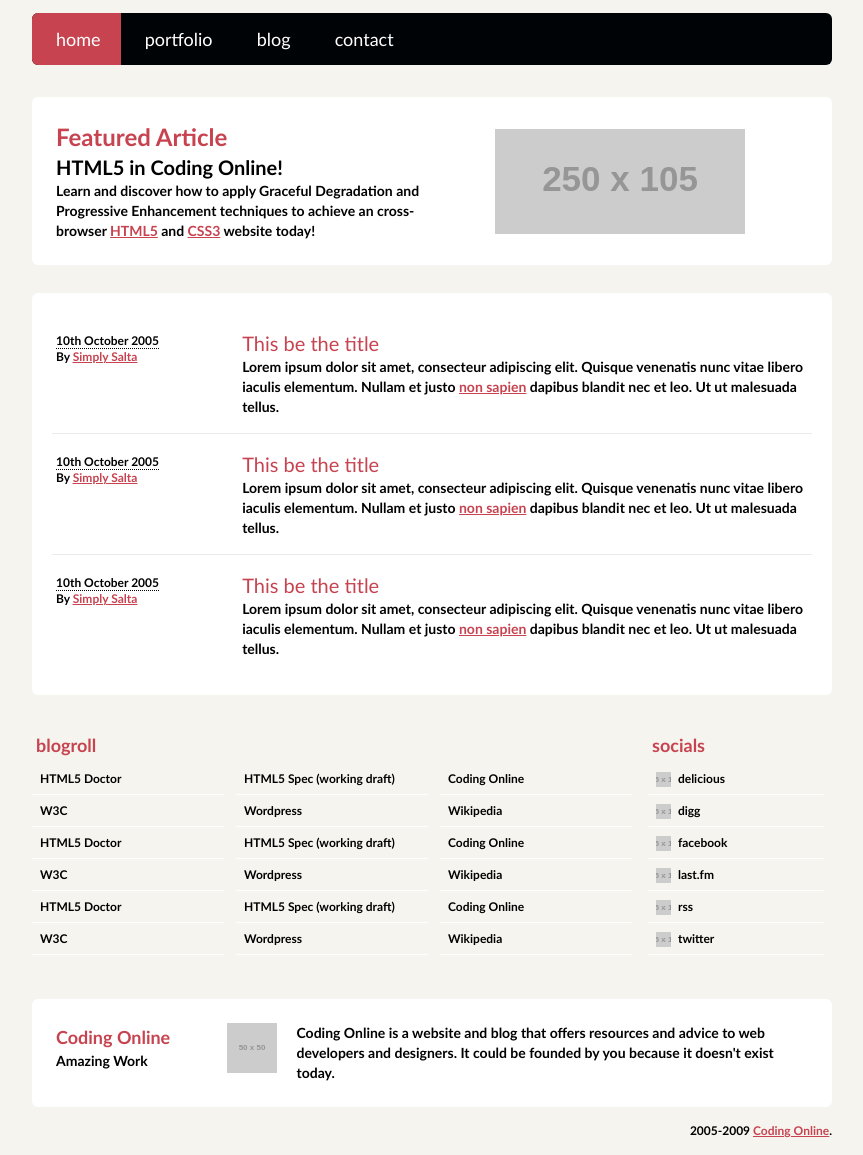
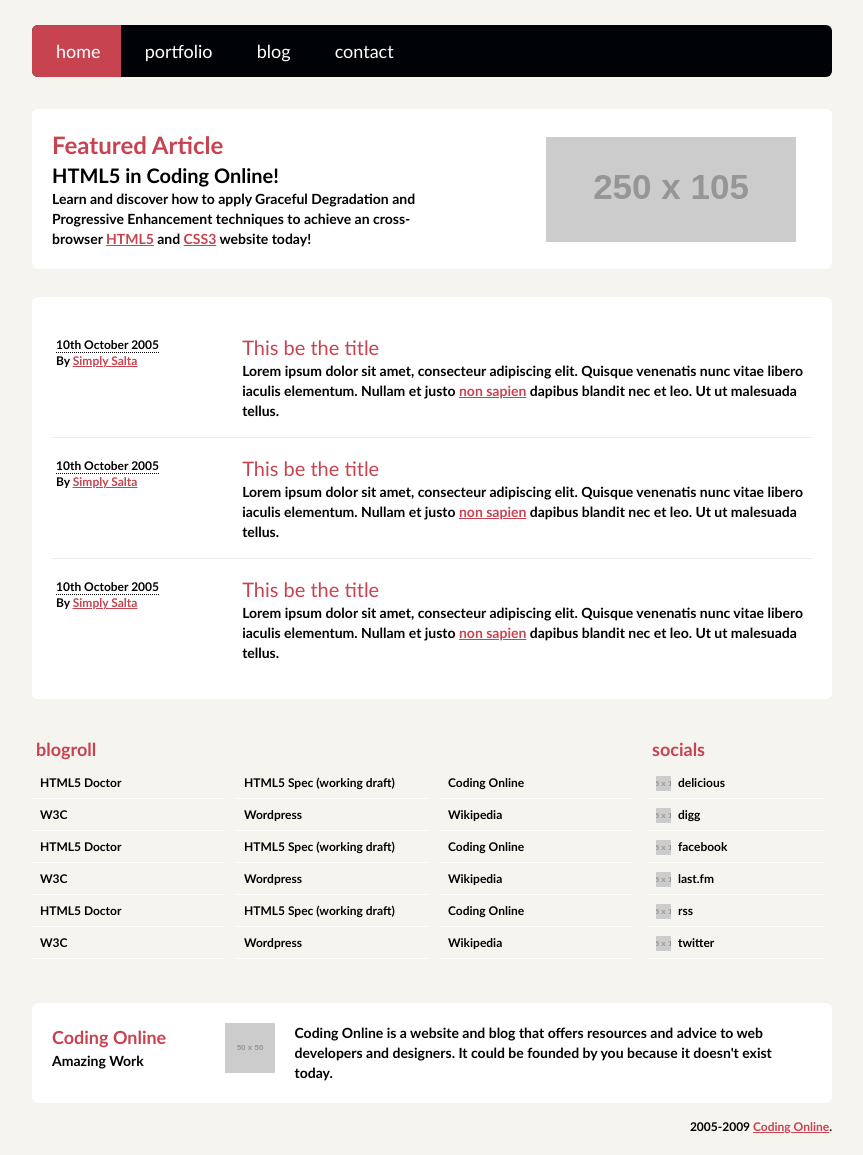
Before and after one commit to JMathiak/exercise-2-jsio, a website: page dist/index.html in a window 1280 px wide. Shown: the part 151-1306 px from the top of the page, without its empty margins (208-1071 px from the left). Drawn offline with Linux system fonts and the light colour scheme; placeholder pictures from the web are drawn by us.

Commit message:
updated spacings of a few sections

```diff
--- a/dist/index.html
+++ b/dist/index.html
@@ -10,8 +10,8 @@
 <body class="h-screen bg-background box-border">
     <div class="flex flex-col items-center   box-border">
         <header  class="w-800 my-7">
-            <h1 class="text-5xl font-black my-4">Coding HTML5!</h1>
-            <p class="text-lg font-bold">HTML5 in the year <span class="line-through">2022</span> <span class="underline">2009</span></p>
+            <h1 class="text-6xl font-black my-4">Coding HTML5!</h1>
+            <p class="text-lg font-black">HTML5 in the year <span class="line-through">2022</span> <span class="underline">2009</span></p>
         </header>
         <nav class=" bg-black w-800 rounded-md rounded-l-md mb-8" >
             <ul class="">
@@ -20,14 +20,14 @@
             <li class="inline-block box-border px-6 py-3 -mr-2 text-white bg-black text-lg hover:bg-primaryred"><a href="">blog</a></li>
             <li class="inline-block box-border  px-6 py-3 -mr-2 text-white bg-black text-lg hover:bg-primaryred"> <a href="">contact</a></li>
         </ul></nav>
-        <article class="w-800 bg-white box-border rounded-md flex mb-7 p-6">
-            <div class=" block w-1/2 pr-2">
+        <article class="w-800 bg-white box-border rounded-md flex mb-7 p-5">
+            <div class=" pr-24 block">
                 <h1 class="text-primaryred text-2xl font-bold">Featured Article</h1>
                 <h2 class="text-xl font-semibold">HTML5 in Coding Online!</h2>
                 <p class="text-sm font-semibold">Learn and discover how to apply Graceful Degradation and Progressive Enhancement techniques to achieve an cross-browser <a class="text-primaryred underline hover:bg-primaryred hover:text-white" href="">HTML5</a> and <a class="text-primaryred underline hover:bg-primaryred hover:text-white" href="">CSS3</a> website today!</p>
             </div>
-            <picture class="flex justify-center items-center w-1/2 ">
-                <img src="http://via.placeholder.com/250x105" alt="250 x 105 placeholder">
+            <picture class="flex justify-center items-center flex-shrink-0 pr-4 ">
+                <img class="w-full" src="http://via.placeholder.com/250x105" alt="250 x 105 placeholder">
             </picture>
         </article>
         <section class="w-800 rounded-md box-border bg-white p-5  mb-8">
@@ -98,9 +98,9 @@
                 </ul>
             </div>
         </section>
-        <section class="w-800 box-border rounded-md bg-white flex mb-4 p-6">
+        <section class="w-800 box-border rounded-md bg-white flex mb-4 p-5">
                 <div class="w-1/4" >
-                    <h1 class="text-primaryred text-lg font-bold  "><a href="" class="hover:bg-primaryred hover:text-white">Coding Online</a></h1>
+                    <h1 class="text-primaryred text-lg font-extrabold  "><a href="" class="hover:bg-primaryred hover:text-white">Coding Online</a></h1>
                     <p class="whitespace-nowrap text-sm font-semibold">Amazing Work</p>
                 </div>
                 <picture class=" mr-5 flex-shrink-0"><img class="w-full" src="http://via.placeholder.com/50x50" alt="50 x 50 placeholder"></picture>
```
Also changed, not shown: dist/output.css.
